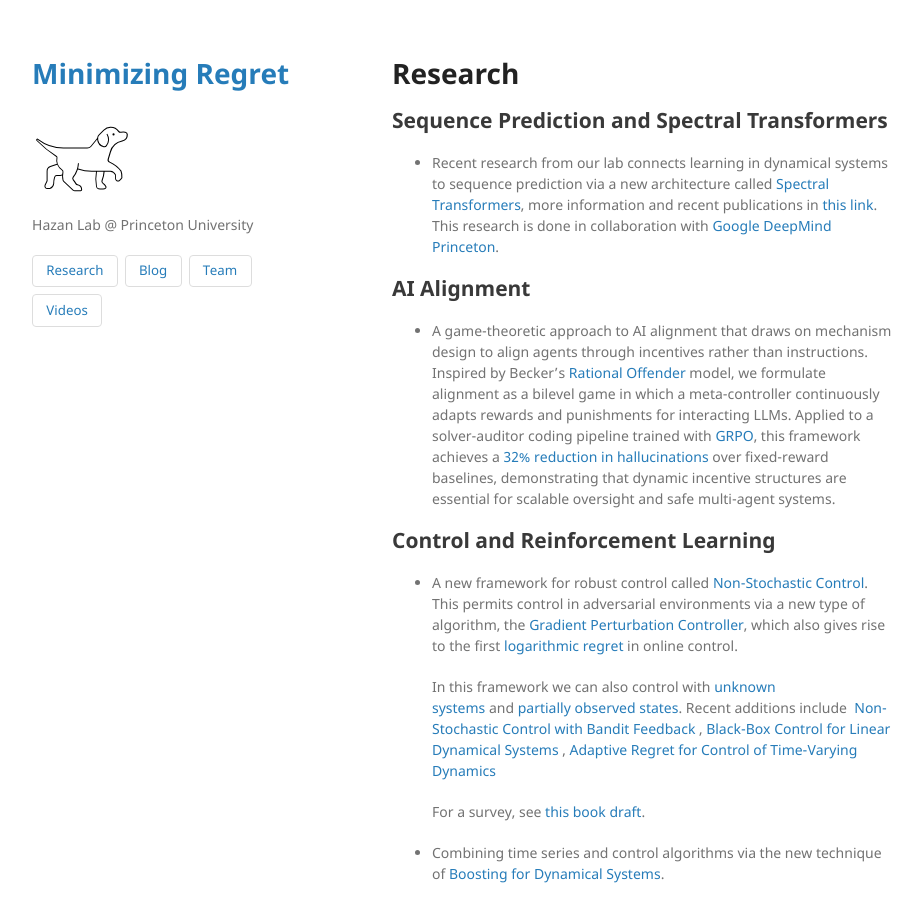
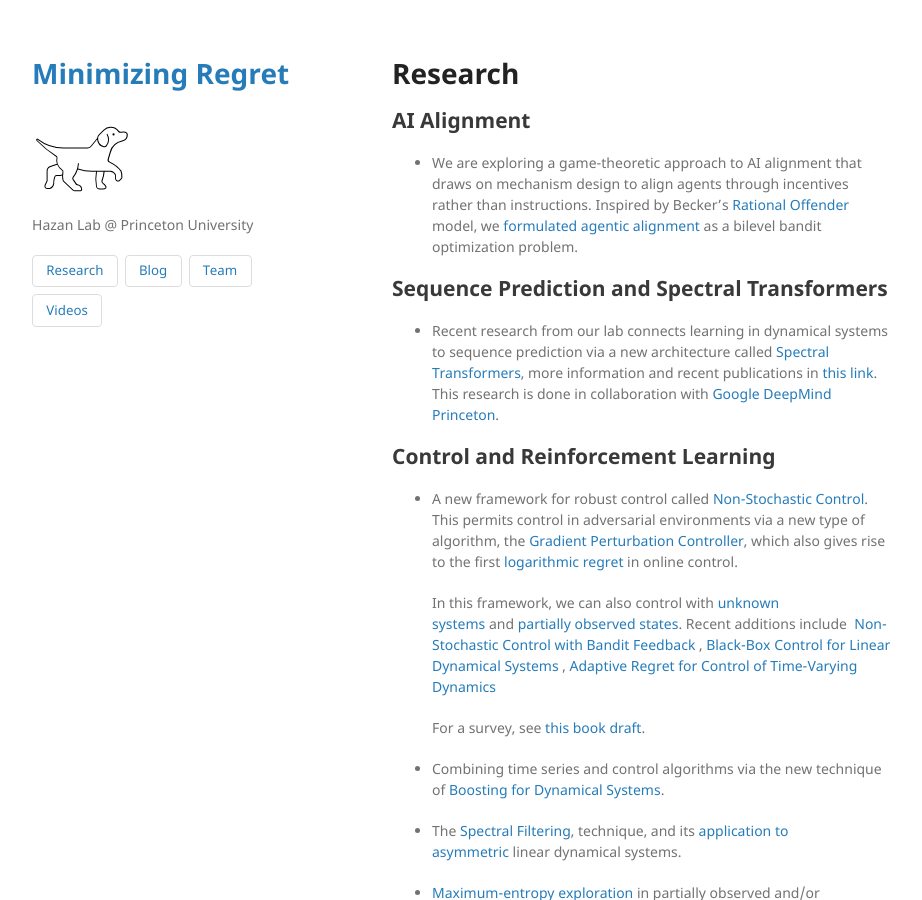
Before and after one commit to MinRegret/minregret.github.io, a Jekyll site: the page built from research/index.md, in a window 1280 px wide and 900 px high. Shown: the whole window, without its empty margins (178-1100 px from the left). Built offline with Jekyll 4.4.1, drawn with Linux system fonts in a browser that asks for light colours.

Commit message:
Add AI Alignment section to research index
Added a new section on AI alignment, detailing a game-theoretic approach and its implications for agent alignment through dynamic incentives.

```diff
--- a/research/index.md
+++ b/research/index.md
@@ -5,19 +5,19 @@ title: Research
 
 # Research
 
+## AI Alignment
+
+- We are exploring a game-theoretic approach to AI alignment that draws on mechanism design to align agents through incentives rather than instructions. Inspired by Becker's [Rational Offender](https://www.journals.uchicago.edu/doi/10.1086/259394) model, we [formulated agentic alignment](https://arxiv.org/abs/2605.01643) as a bilevel bandit optimization problem.
+
 ## Sequence Prediction and Spectral Transformers
 
 - Recent research from our lab connects learning in dynamical systems to sequence prediction via a new architecture called [Spectral Transformers](https://sites.google.com/view/gbrainprinceton/projects/spectral-transformers), more information and recent publications in [this link](https://sites.google.com/view/gbrainprinceton/projects/spectral-transformers). This research is done in collaboration with [Google DeepMind Princeton](https://sites.google.com/view/gbrainprinceton/home).
-
-## AI Alignment
-
-- A game-theoretic approach to AI alignment that draws on mechanism design to align agents through incentives rather than instructions. Inspired by Becker's [Rational Offender](https://www.journals.uchicago.edu/doi/10.1086/259394) model, we formulate alignment as a bilevel game in which a meta-controller continuously adapts rewards and punishments for interacting LLMs. Applied to a solver-auditor coding pipeline trained with [GRPO](https://arxiv.org/pdf/2402.03300), this framework achieves a [32% reduction in hallucinations](https://arxiv.org/pdf/2605.01643) over fixed-reward baselines, demonstrating that dynamic incentive structures are essential for scalable oversight and safe multi-agent systems.
 
 ## Control and Reinforcement Learning
 
 - A new framework for robust control called [Non-Stochastic Control](https://arxiv.org/abs/2211.09619). This permits control in adversarial environments via a new type of algorithm, the [Gradient Perturbation Controller](https://arxiv.org/abs/1902.08721), which also gives rise to the first [logarithmic regret](https://arxiv.org/abs/1909.05062) in online control.
 
-  In this framework we can also control with [unknown systems](https://arxiv.org/abs/1911.12178) and [partially observed states](https://arxiv.org/abs/2001.09254).
+  In this framework, we can also control with [unknown systems](https://arxiv.org/abs/1911.12178) and [partially observed states](https://arxiv.org/abs/2001.09254).
   Recent additions include  [Non-Stochastic Control with Bandit Feedback](https://arxiv.org/pdf/2008.05523) , [Black-Box Control for Linear Dynamical Systems](https://arxiv.org/pdf/2007.06650) , [Adaptive Regret for Control of Time-Varying Dynamics](https://arxiv.org/pdf/2007.04393)
 
   For a survey, see [this book draft](https://arxiv.org/abs/2211.09619).
```
